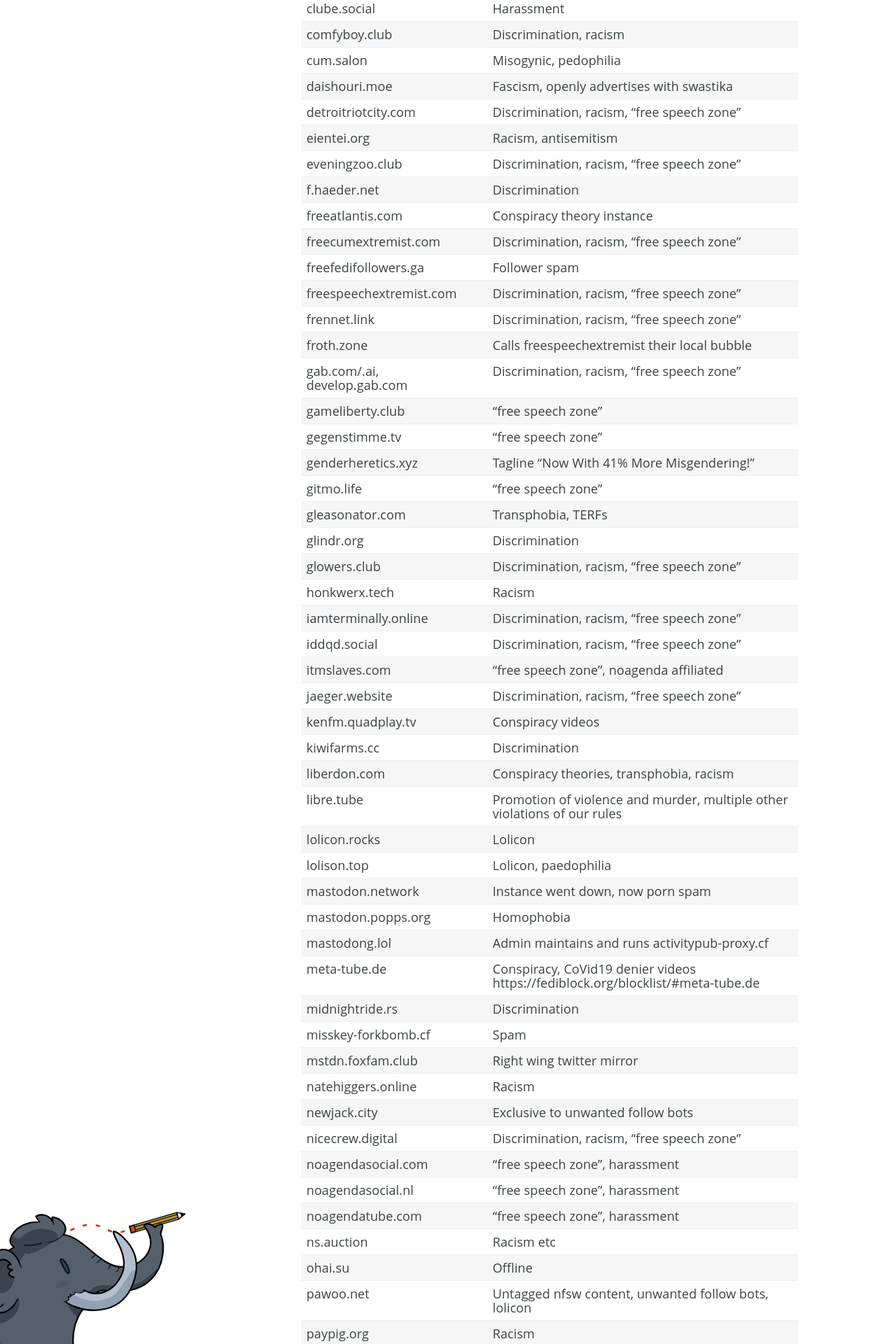
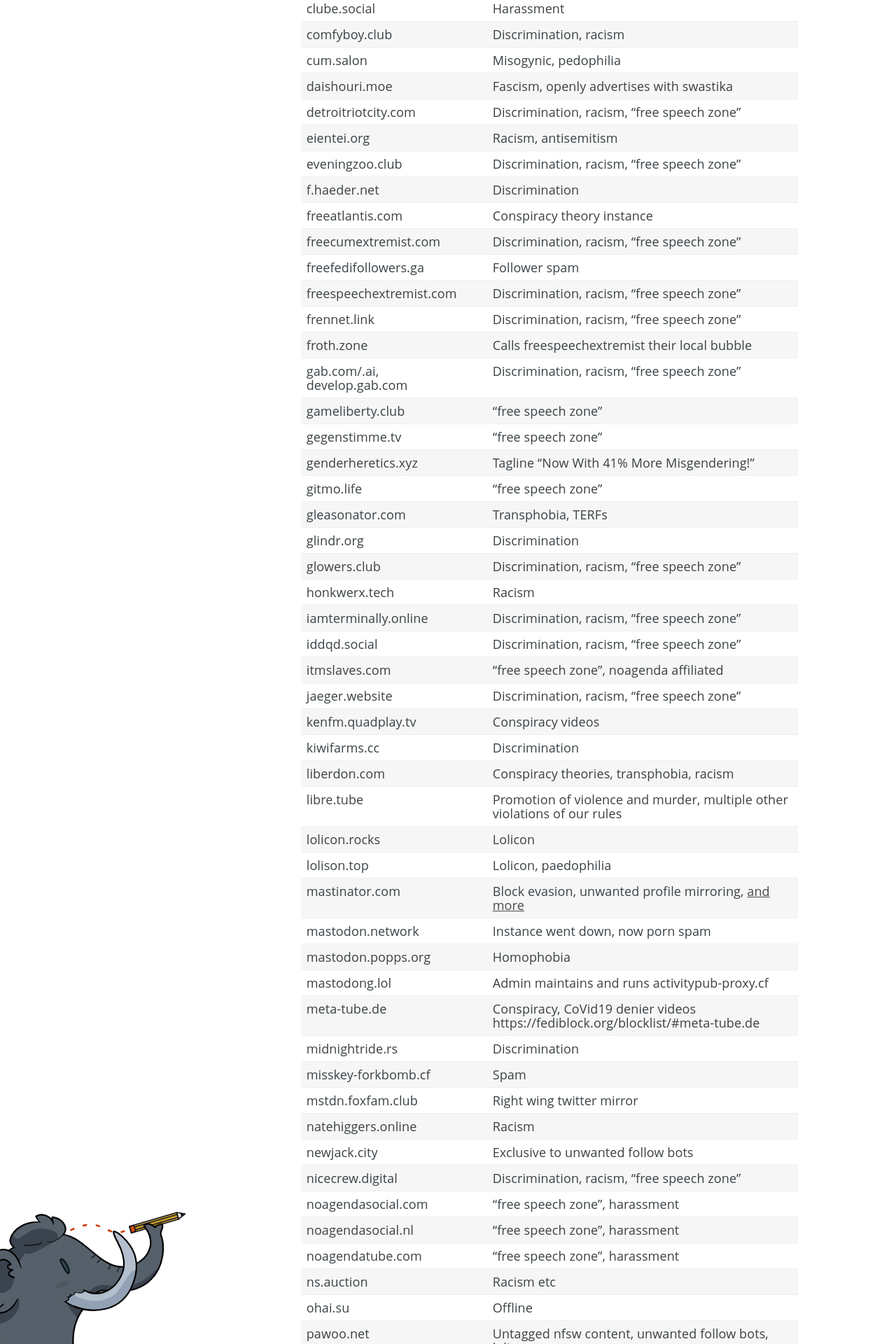
Before and after one commit to chaossocial/meta, a Jekyll site: the page built from federation.md, in a window 1280 px wide. Shown: the part 3080-5000 px from the top of the page at 70% size. Built offline with Jekyll 4.4.1, drawn with Linux system fonts in a browser that asks for light colours.

Commit message:
Block mastinator.com

```diff
--- a/federation.md
+++ b/federation.md
@@ -122,6 +122,7 @@
 | libre.tube                  | Promotion of violence and murder, multiple other violations of our rules |
 | lolicon.rocks               | Lolicon |
 | lolison.top                 | Lolicon, paedophilia |
+| mastinator.com              | Block evasion, unwanted profile mirroring, [and more](https://mastodon.ar.al/@aral/109585159213960986) |
 | mastodon.network            | Instance went down, now porn spam |
 | mastodon.popps.org          | Homophobia |
 | mastodong.lol               | Admin maintains and runs activitypub-proxy.cf |
```
